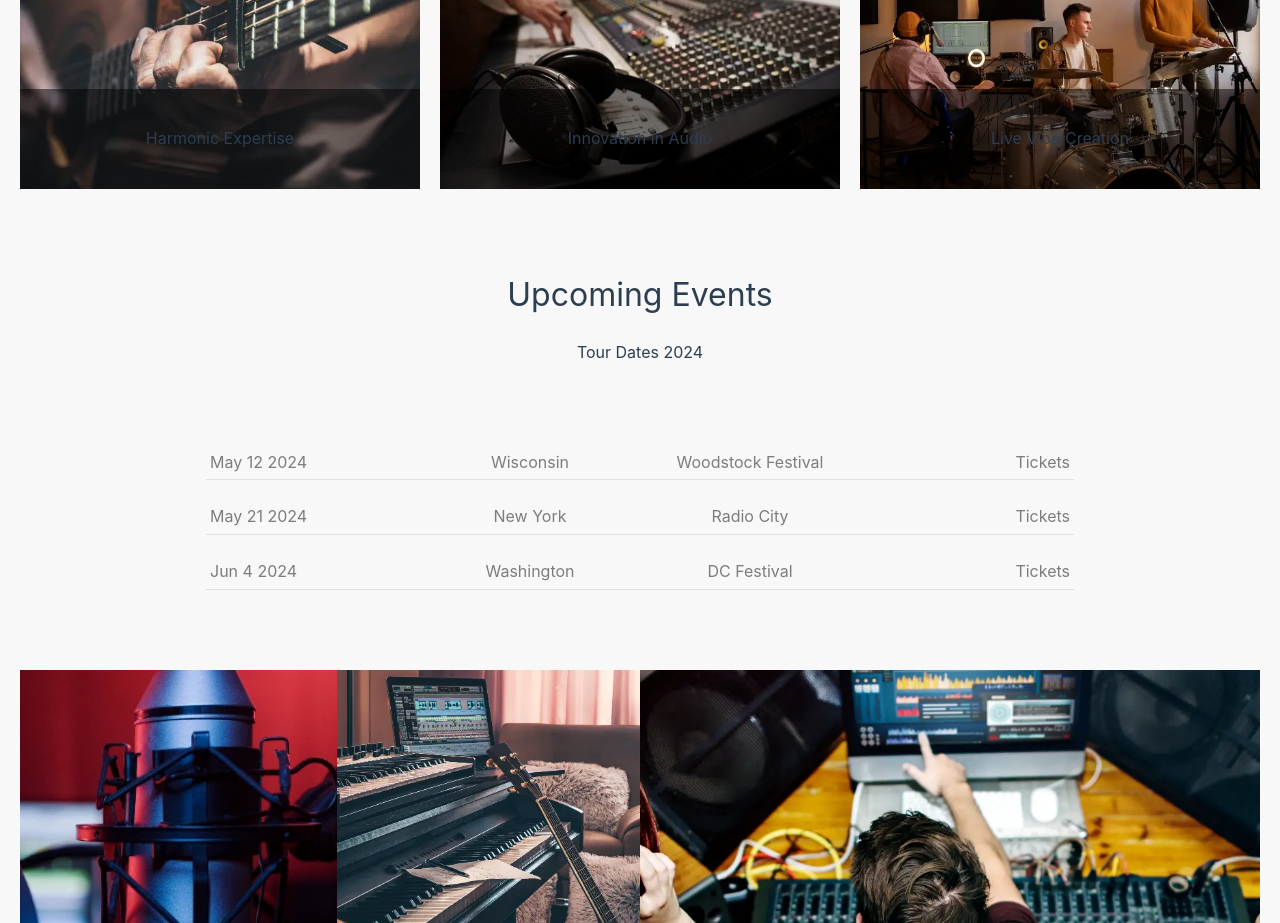
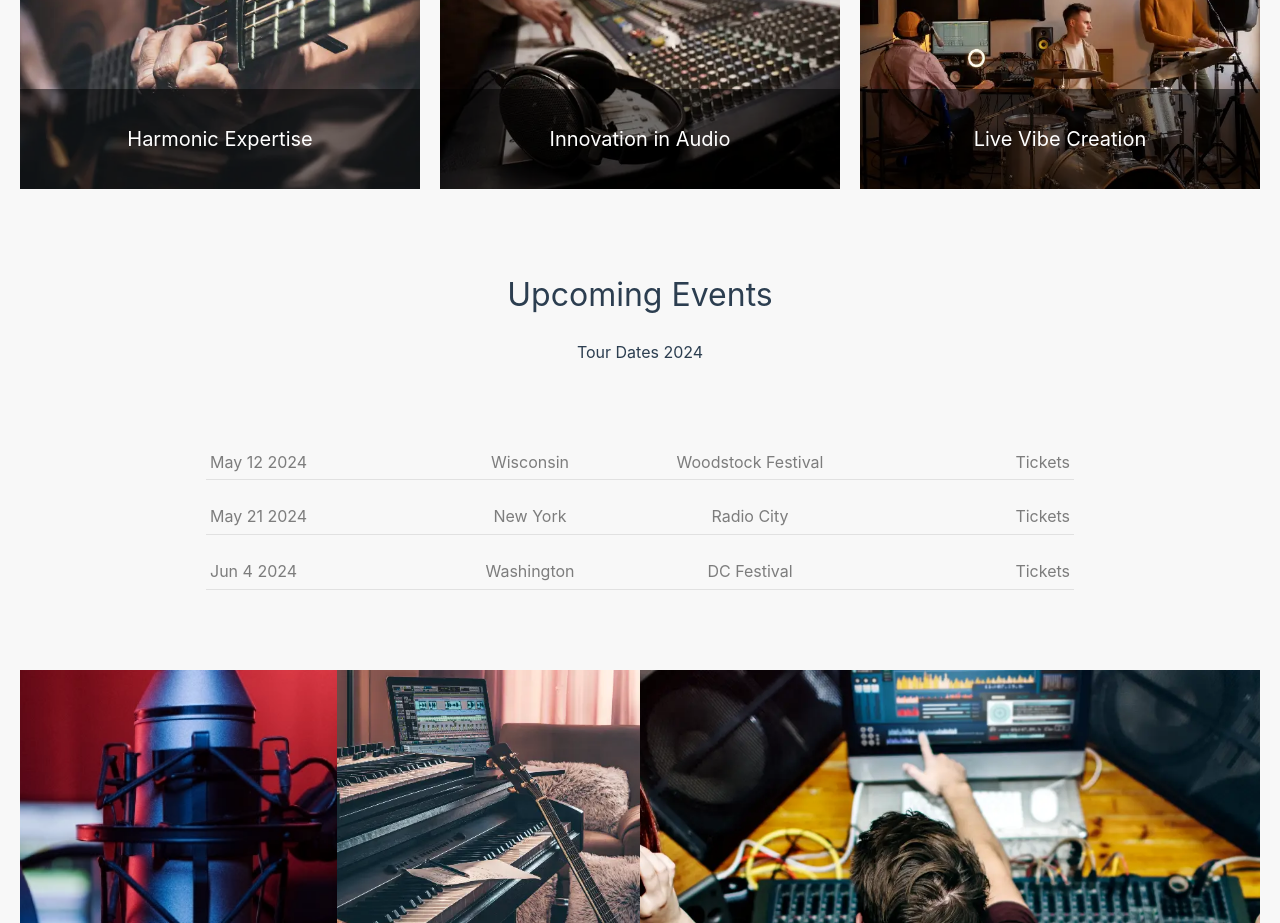
Before and after one commit to alejandroyunes/vue-solar, a Vue app: page / in a window 1280 px wide. Shown: the part 1460-2383 px from the top of the page. Built offline with nearby package versions, Linux system fonts and the light colour scheme.

Commit message:
finished details

```diff
--- a/src/components/billboard/billboard-fixed-top/billboard-fixed.scss
+++ b/src/components/billboard/billboard-fixed-top/billboard-fixed.scss
@@ -9,9 +9,9 @@
     align-content: center;
     padding: 0;
 
-    @media (max-width: 900px) {
-      height: 80vh;
-    }
+    // @media (max-width: 900px) {
+    //   height: 80vh;
+    // }
 
     .title {
       display: flex;
--- a/src/components/sections/03-row/images-title-overlay/images-title-overlay.scss
+++ b/src/components/sections/03-row/images-title-overlay/images-title-overlay.scss
@@ -43,15 +43,14 @@
       }
       .text {
         white-space: nowrap;
-        color: var(--color-heading);
         width: 100%;
         text-align: center;
         z-index: 99;
       }
 
       .text-container {
-        font-size: text(h3);
-        color: var(--color-heading);
+        font-size: 20px;
+        color: var(--white);
       }
     }
   }
```
